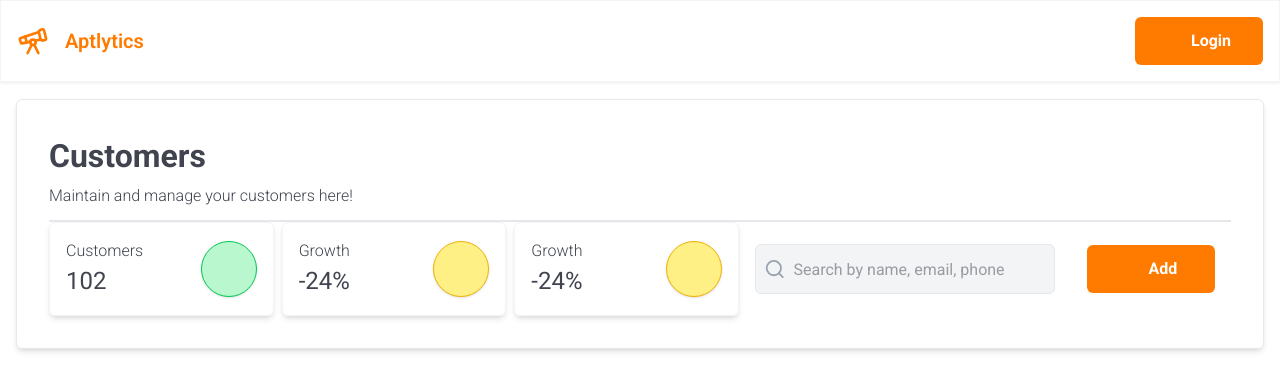
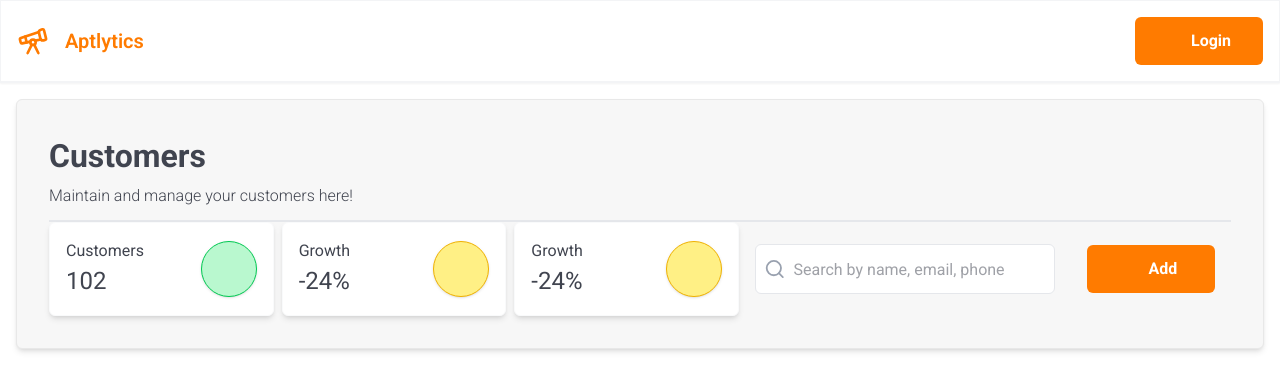
Before and after one commit to ammad-qureshi-dev/aptlytics-frontend, a Next.js app: page /customers in a window 1280 px wide. Shown: the top 390 px of the page. Built offline with nearby package versions, Linux system fonts and the light colour scheme; no server answers; some icons are missing.

Commit message:
feat: soem ui changes

```diff
--- a/src/components/CustomerSearch.tsx
+++ b/src/components/CustomerSearch.tsx
@@ -5,7 +5,7 @@ import { useState } from "react";
 export default function CustomerSearch() {
     const [queryParam, setQueryParam] = useState<string>();
     return (
-        <div id="customer-search" className="flex flex-row gap-2 px-2 items-center border border-gray-200 rounded-md bg-gray-100 w-75">
+        <div id="customer-search" className="flex flex-row gap-2 px-2 items-center bg-white border border-gray-200 rounded-md w-75">
             <Search className="text-gray-400" />
             <input
                 className="py-2 w-full h-12 outline-none focus:ring-0"
--- a/src/components/cards/AccountCard.tsx
+++ b/src/components/cards/AccountCard.tsx
@@ -26,7 +26,7 @@ export default function AccountCard({ profile }: AccountCardProps) {
             id="account-card-container"
             className="
         flex w-full items-center justify-between p-4 gap-4
-        border border-gray-200 rounded-xl shadow-sm
+        border border-gray-50 rounded-xl shadow-sm
         hover:shadow-lg transform hover:-translate-y-1
         transition-all duration-200 bg-white cursor-pointer
       "
--- a/src/components/cards/DisplayCard.tsx
+++ b/src/components/cards/DisplayCard.tsx
@@ -15,13 +15,13 @@ export default function DisplayCard({ card }: PageCardProp) {
     return (
         <div
             id="display-card"
-            className="flex flex-row gap-2 border border-gray-100 p-4 rounded-md shadow-md
+            className="flex flex-row gap-2 border border-gray-50 p-4 rounded-md shadow-md
                        items-center justify-between transition-all duration-300
                        w-full
-                       hover:-translate-y-1 hover:shadow-lg hover:scale-[1.02]"
+                       hover:-translate-y-1 hover:shadow-lg hover:scale-[1.02] bg-white"
         >
             <div className="flex flex-col">
-                <h3>{card.title}</h3>
+                <span className="font-300">{card.title}</span>
                 <h2>{card.data}</h2>
                 <span>{card.extra}</span>
             </div>
--- a/src/components/page/PageContainer.tsx
+++ b/src/components/page/PageContainer.tsx
@@ -4,7 +4,7 @@ export default function PageContainer({
     children: React.ReactNode;
 }>) {
     return (
-        <div id="page-container" className="flex flex-col border border-[#e8e8e8] p-8 rounded-md shadow-md m-4">
+        <div id="page-container" className="flex flex-col border border-[#e8e8e8] bg-[#f7f7f7] p-8 rounded-md shadow-md m-4">
             {children}
         </div>
     )
```
